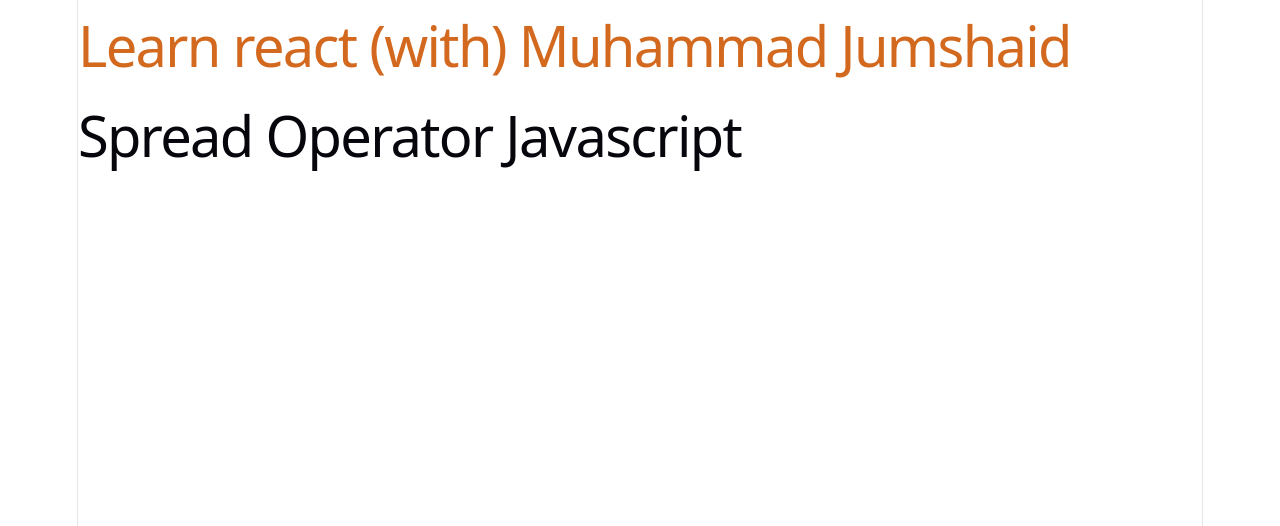
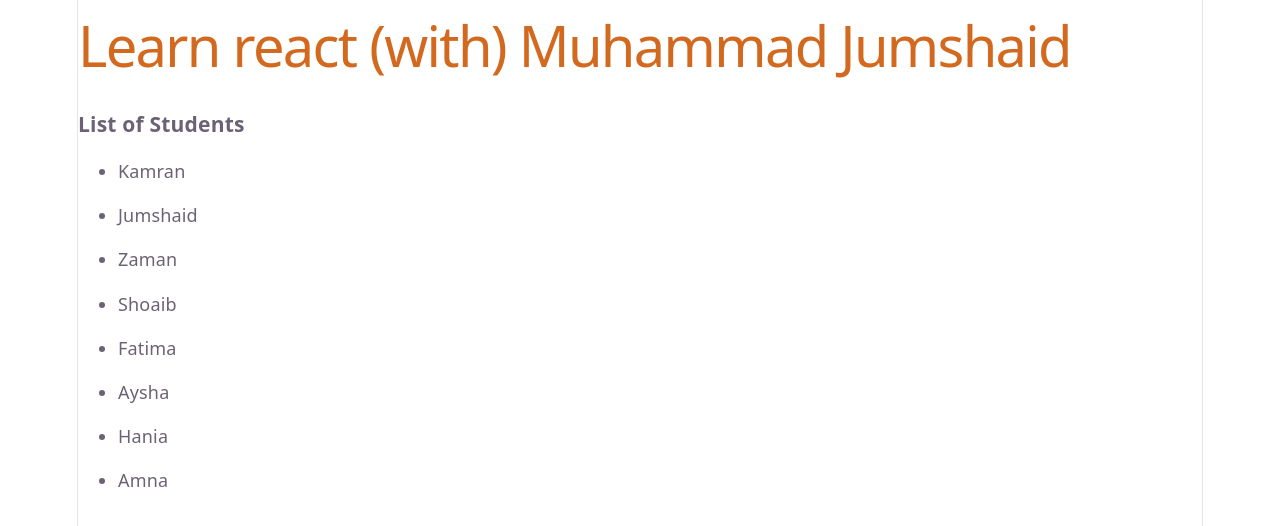
Before and after one commit to MuhammadJumshaid/Jumshaid-reactcode, a React (Vite) app: page / in a window 1280 px wide. Shown: the top 526 px of the page. Built offline with nearby package versions, Linux system fonts and the light colour scheme.

Commit message:
20260715_Spraad Operator and Map method  in React

```diff
--- a/src/App.jsx
+++ b/src/App.jsx
@@ -2,6 +2,7 @@
 // import { useState } from 'react'
 import './App.css'
 import SpreadOperator from './SpreadOperator'
+import SpreadOperatorInReact from './SpreadOperatorInReact'
 // import InputBoxData from './InputBoxData'
 // import ControlledComponents from './ControlledComponents'
 // import UseStateAsProps from './UseStateAsProps'
@@ -123,7 +124,8 @@
 {/* <ControlledComponents/> */}
 
 
-<SpreadOperator/>
+{/* <SpreadOperator/> */}
+<SpreadOperatorInReact/>
 
    </>
   )
--- /dev/null
+++ b/src/SpreadOperatorInReact.jsx
@@ -0,0 +1,26 @@
+import React from 'react'
+
+const SpreadOperatorInReact = () => {
+    const maleStudents  = ["Kamran", "Jumshaid", "Zaman", "Shoaib"]
+    const femaleStudents = ["Fatima", "Aysha", "Hania", "Amna"]
+    const allStudents=[...maleStudents, ...femaleStudents]
+  return (
+    <div>
+        <h3>List of Students</h3>
+      {/* {allStudents.map((student)=>student)} */}
+      {
+        allStudents.map((student, index)=>{
+            return(
+                <ul>
+                    <li key={index}> {student}</li>
+
+                </ul>
+            )
+
+         })
+      }
+    </div>
+  )
+}
+
+export default SpreadOperatorInReact
```
